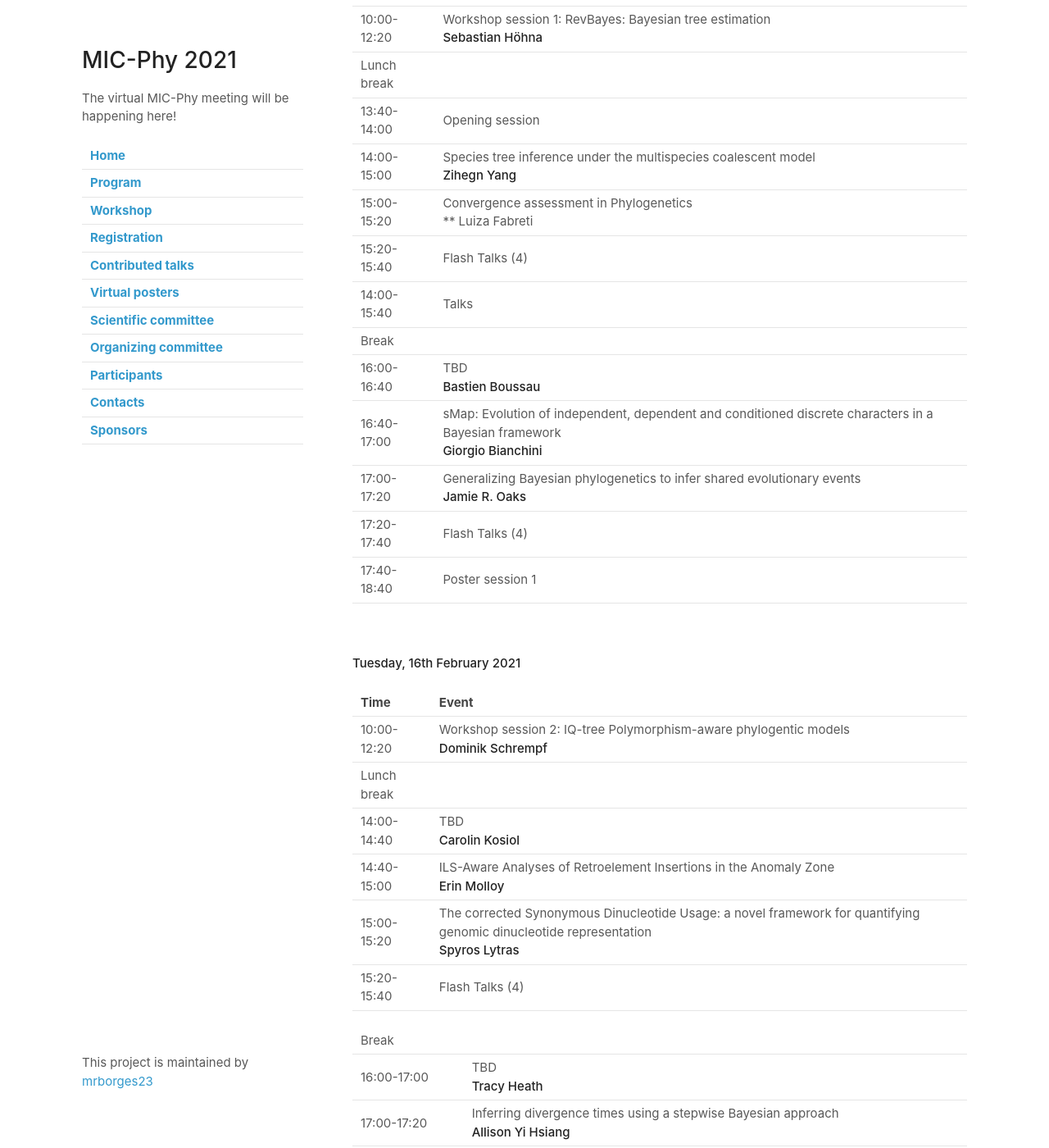
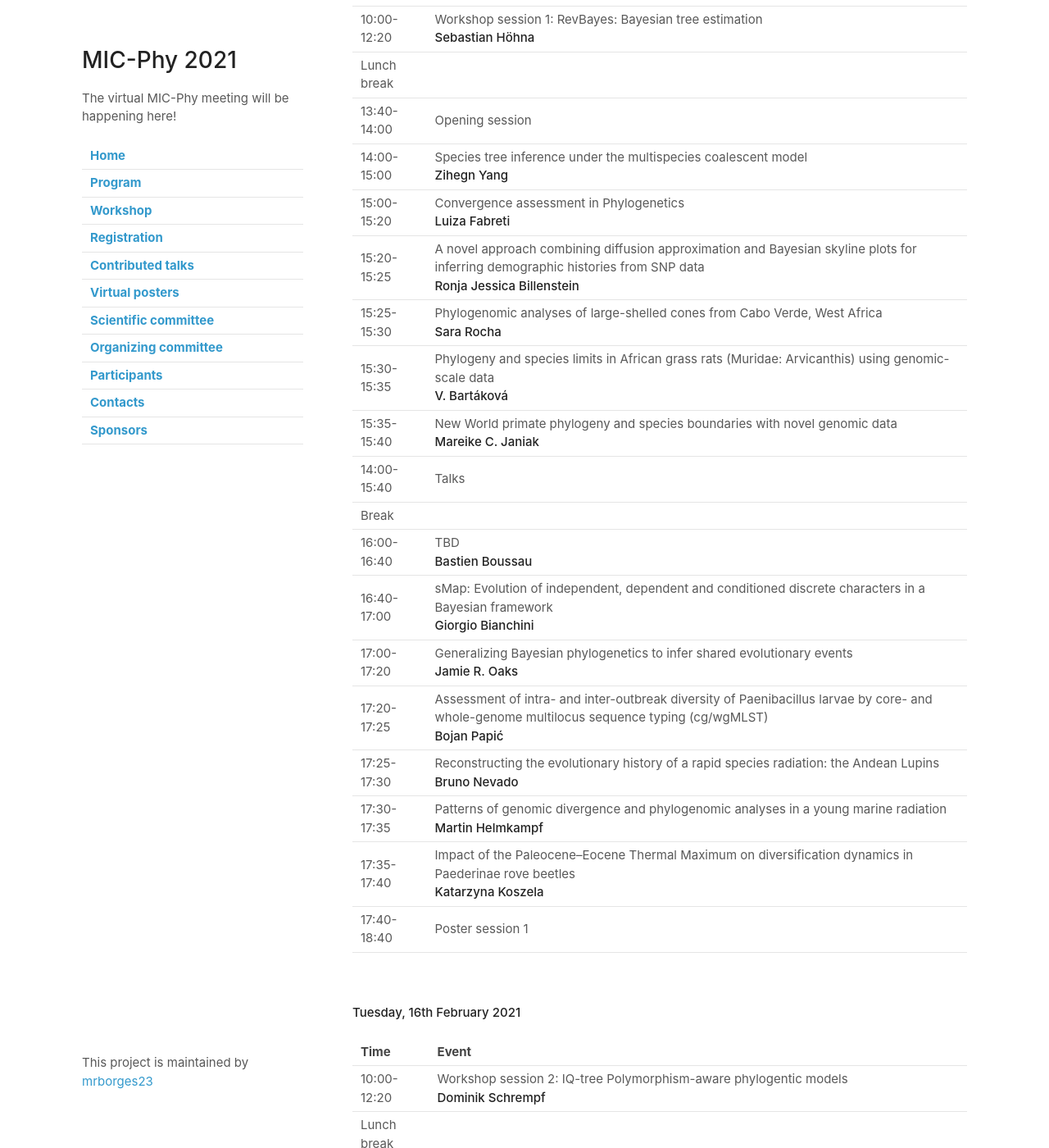
Before and after one commit to mrborges23/micphy2021, a Jekyll site: the page built from program.md, in a window 1280 px wide and 1400 px high, scrolled down 256 px. Shown: the whole window at 82% size. Built offline with Jekyll 4.4.1, drawn with Linux system fonts in a browser that asks for light colours; our own code applies the rules of GitHub Pages for plain Markdown files; some of the changed text lies outside the part shown.

Commit message:
schedule

```diff
--- a/program.md
+++ b/program.md
@@ -12,14 +12,20 @@ All times are UTC+1 (Vienna local time).
 | Lunch break | |
 |13:40-14:00| Opening session |
 |14:00-15:00| Species tree inference under the multispecies coalescent model<br/>**Zihegn Yang**   |
-|15:00-15:20| Convergence assessment in Phylogenetics <br/>** Luiza Fabreti |
-|15:20-15:40| Flash Talks (4) |
+|15:00-15:20| Convergence assessment in Phylogenetics <br/> **Luiza Fabreti** |
+|15:20-15:25| A novel approach combining diffusion approximation and Bayesian skyline plots for inferring demographic histories from SNP data <br/> **Ronja Jessica Billenstein** |
+|15:25-15:30| Phylogenomic analyses of large-shelled cones from Cabo Verde, West Africa <br/> **Sara Rocha** |
+|15:30-15:35| Phylogeny and species limits in African grass rats (Muridae: Arvicanthis) using genomic-scale data  <br/> **V. Bartáková**|
+|15:35-15:40| New World primate phylogeny and species boundaries with novel genomic data <br/>  **Mareike C. Janiak** |
 |14:00-15:40| Talks |
 | Break | |
 |16:00-16:40| TBD <br/> **Bastien Boussau** |
 |16:40-17:00| sMap: Evolution of independent, dependent and conditioned discrete characters in a Bayesian framework <br/>**Giorgio Bianchini** |
 |17:00-17:20| Generalizing Bayesian phylogenetics to infer shared evolutionary events<br/>**Jamie R. Oaks** |
-|17:20-17:40| Flash Talks (4) |
+|17:20-17:25| Assessment of intra- and inter-outbreak diversity of Paenibacillus larvae by core- and whole-genome multilocus sequence typing (cg/wgMLST) <br/> **Bojan Papić** |
+|17:25-17:30| Reconstructing the evolutionary history of a rapid species radiation: the Andean Lupins <br/> **Bruno Nevado**|
+|17:30-17:35| Patterns of genomic divergence and phylogenomic analyses in a young marine radiation <br/> **Martin Helmkampf** |
+|17:35-17:40| Impact of the Paleocene–Eocene Thermal Maximum on diversification dynamics in Paederinae rove beetles <br/> **Katarzyna Koszela** |
 |17:40-18:40| Poster session 1 |
 
 <br>
@@ -33,8 +39,10 @@ All times are UTC+1 (Vienna local time).
 |14:00-14:40| TBD  <br/> **Carolin Kosiol**  |
 |14:40-15:00| ILS-Aware Analyses of Retroelement Insertions in the Anomaly Zone <br/>  **Erin Molloy** |
 |15:00-15:20| The corrected Synonymous Dinucleotide Usage: a novel framework for quantifying genomic dinucleotide representation <br/>  **Spyros Lytras** |
-|15:20-15:40| Flash Talks (4) |
-
+|15:20-15:25| Congruent birth-death models can be collapsed using Bayesian inference <br/> **Bjørn Tore Kopperud** |
+|15:25-15:30| Phylogenetic relationships and evolution of Paederinae rove beetles (Staphylinidae) based on genomic and morphological data <br/>  **Alexandra Tokareva** |
+|15:30-15:35| Phylogenomics analysis reveals new microsporidian species as the most basal member of Ordospora clade  <br/> **de Albuquerque, N. R. M.**  |
+|15:35-15:40| Molecular Evolution of Olfactory Receptors through jawless and jawed fishes <br/> **Liliana Silva**  |
 | Break | |
 |16:00-17:00| TBD <br/> **Tracy Heath**  |
 |17:00-17:20| Inferring divergence times using a stepwise Bayesian approach<br/> **Allison Yi Hsiang** |
```
Also changed, not shown: posters.md (+1 -1 lines).
